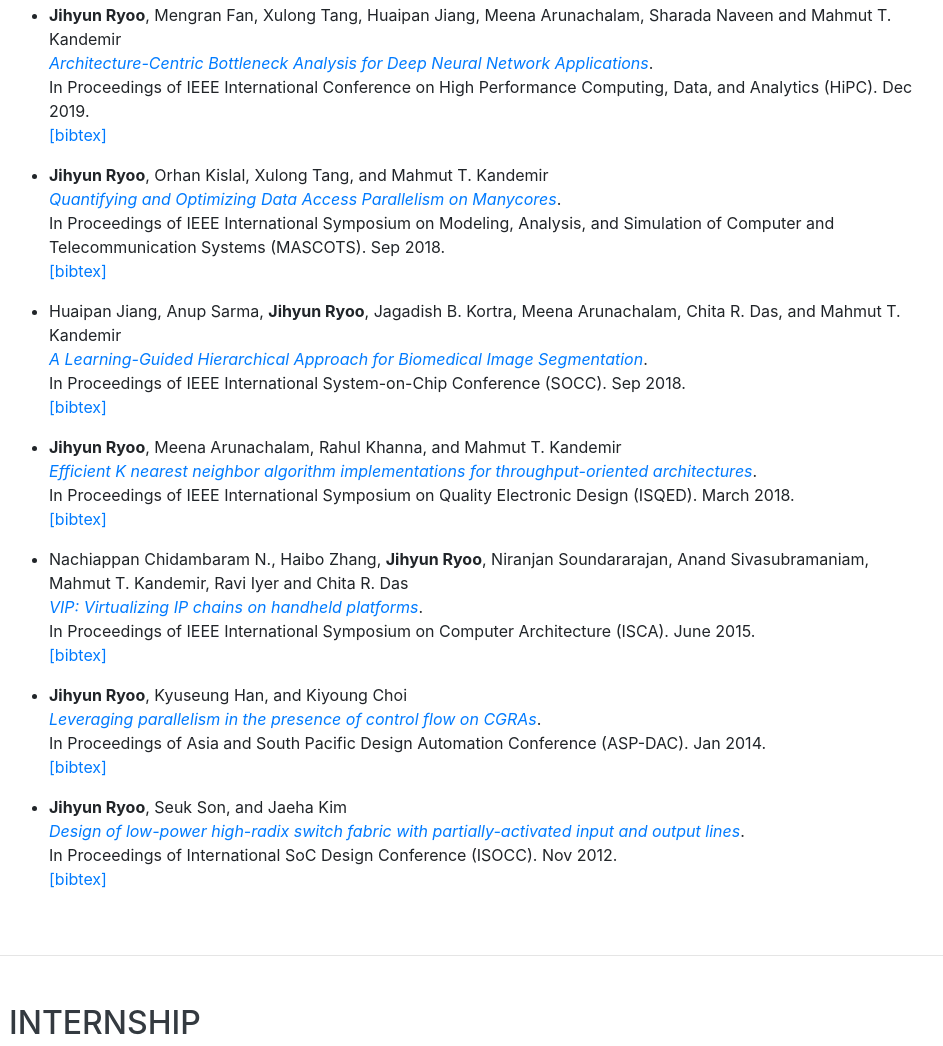
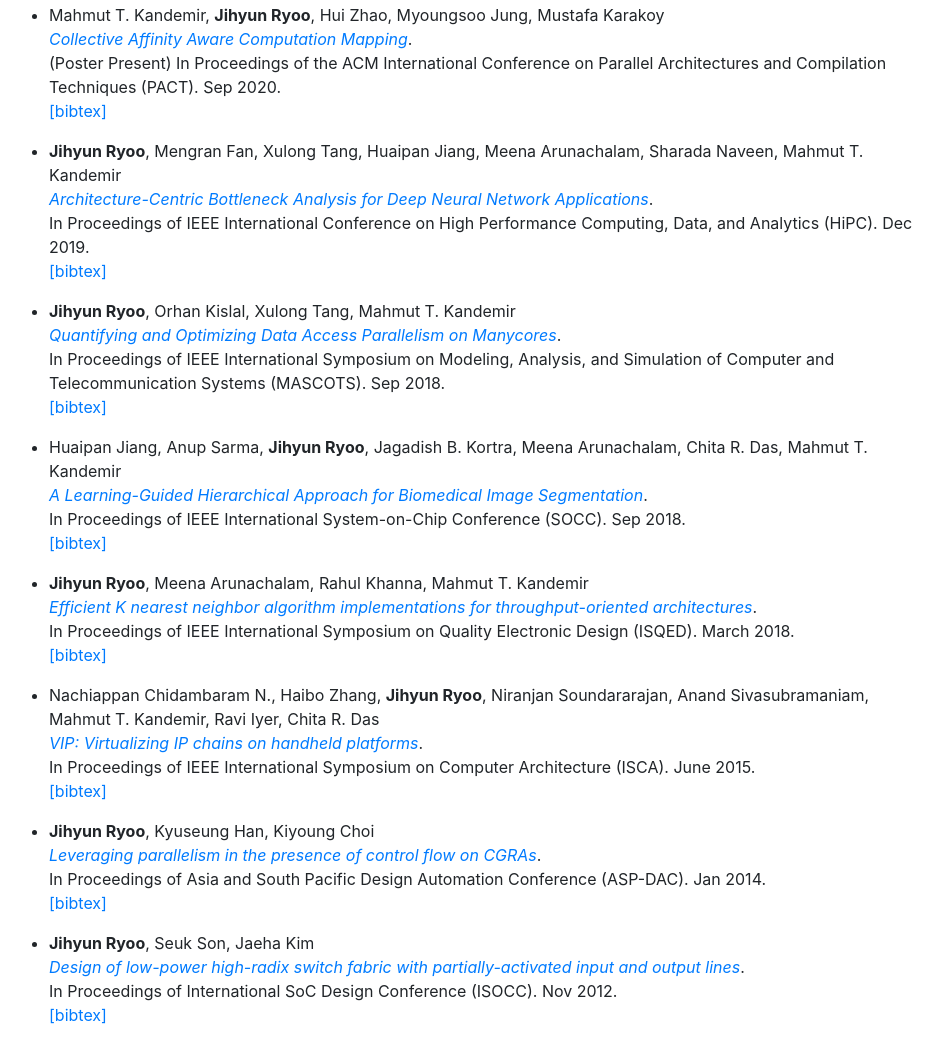
Before and after one commit to jihyun-r/jihyun-r.github.io, a website with bundled scripts: page index.html in a window 1280 px wide. Shown: the part 2534-3580 px from the top of the page, without its empty margins (311-1254 px from the left). Built offline with nearby package versions, Linux system fonts and the light colour scheme; a web font is replaced by a local one.

Commit message:
Update publication

```diff
--- a/index.html
+++ b/index.html
@@ -141,7 +141,19 @@
       <div class="w-100">
         <h2 class="mb-5">Publications</h2>
 					<ul>
-					<li><p><b>Jihyun Ryoo</b>, Mengran Fan, Xulong Tang, Huaipan Jiang, Meena Arunachalam, Sharada Naveen and Mahmut T. Kandemir <br>
+					<li><p>Mahmut T. Kandemir, <b>Jihyun Ryoo</b>, Hui Zhao, Myoungsoo Jung, Mustafa Karakoy <br>
+					<a href="https://dl.acm.org/doi/10.1145/3410463.3414661" target="_blank"> <i>Collective Affinity Aware Computation Mapping</i></a>.
+					<br>
+                    (Poster Present) In Proceedings of the ACM International Conference on Parallel Architectures and Compilation Techniques (PACT). Sep 2020.
+                    <br><a href="docs/kandemir-pact20.bib" target="_blank">[bibtex]</a>
+					<br>
+					</p>
+					</li>
+					</ul>
+
+
+					<ul>
+					<li><p><b>Jihyun Ryoo</b>, Mengran Fan, Xulong Tang, Huaipan Jiang, Meena Arunachalam, Sharada Naveen, Mahmut T. Kandemir <br>
 					<a href="https://ieeexplore.ieee.org/abstract/document/8990516" target="_blank"> <i>Architecture-Centric Bottleneck Analysis for Deep Neural Network Applications</i></a>.
 					<br>
                     In Proceedings of IEEE International Conference on High Performance Computing, Data, and Analytics (HiPC). Dec 2019.
@@ -153,7 +165,7 @@
 
 
 					<ul>
-					<li><p><b>Jihyun Ryoo</b>, Orhan Kislal, Xulong Tang, and Mahmut T. Kandemir <br>
+					<li><p><b>Jihyun Ryoo</b>, Orhan Kislal, Xulong Tang, Mahmut T. Kandemir <br>
 					<a href="https://ieeexplore.ieee.org/document/8526880" target="_blank"> <i>Quantifying and Optimizing Data Access Parallelism on Manycores</i></a>.
 					<br>
 					In Proceedings of IEEE International Symposium on Modeling, Analysis, and Simulation of Computer and Telecommunication Systems (MASCOTS). Sep 2018.
@@ -165,7 +177,7 @@
 
 
 					<ul>
-					<li><p>Huaipan Jiang, Anup Sarma, <b>Jihyun Ryoo</b>, Jagadish B. Kortra, Meena Arunachalam, Chita R. Das, and Mahmut T. Kandemir <br>
+					<li><p>Huaipan Jiang, Anup Sarma, <b>Jihyun Ryoo</b>, Jagadish B. Kortra, Meena Arunachalam, Chita R. Das, Mahmut T. Kandemir <br>
 					<a href="https://ieeexplore.ieee.org/document/8618537" target="_blank"> <i>A Learning-Guided Hierarchical Approach for Biomedical Image Segmentation</i></a>.
 					<br>
 					In Proceedings of IEEE International System-on-Chip Conference (SOCC). Sep 2018.
@@ -177,7 +189,7 @@
 
 
 					<ul>
-					<li><p><b>Jihyun Ryoo</b>, Meena Arunachalam, Rahul Khanna, and Mahmut T. Kandemir <br>
+					<li><p><b>Jihyun Ryoo</b>, Meena Arunachalam, Rahul Khanna, Mahmut T. Kandemir <br>
 					<a href="https://ieeexplore.ieee.org/stamp/stamp.jsp?arnumber=8357279" target="_blank"> <i>Efficient K nearest neighbor algorithm implementations for throughput-oriented architectures</i></a>.
 					<br>
 					In Proceedings of IEEE International Symposium on Quality Electronic Design (ISQED). March 2018.
@@ -189,7 +201,7 @@
 
 
 					<ul>
-					<li><p>Nachiappan Chidambaram N., Haibo Zhang, <b>Jihyun Ryoo</b>, Niranjan Soundararajan, Anand Sivasubramaniam, Mahmut T. Kandemir, Ravi Iyer and Chita R. Das<br>
+					<li><p>Nachiappan Chidambaram N., Haibo Zhang, <b>Jihyun Ryoo</b>, Niranjan Soundararajan, Anand Sivasubramaniam, Mahmut T. Kandemir, Ravi Iyer, Chita R. Das<br>
 					<a href="https://ieeexplore.ieee.org/document/7284102" target="_blank"> <i>VIP: Virtualizing IP chains on handheld platforms</i></a>.
 					<br>
 					In Proceedings of IEEE International Symposium on Computer Architecture (ISCA). June 2015.
@@ -201,7 +213,7 @@
 
 
 					<ul>
-					<li><p><b>Jihyun Ryoo</b>, Kyuseung Han, and Kiyoung Choi<br>
+					<li><p><b>Jihyun Ryoo</b>, Kyuseung Han, Kiyoung Choi<br>
 					<a href="https://ieeexplore.ieee.org/document/6742904" target="_blank"> <i>Leveraging parallelism in the presence of control flow on CGRAs</i></a>.
 					<br>
 					In Proceedings of Asia and South Pacific Design Automation Conference (ASP-DAC). Jan 2014.
@@ -213,7 +225,7 @@
 
 
 					<ul>
-					<li><p><b>Jihyun Ryoo</b>, Seuk Son, and Jaeha Kim<br>
+					<li><p><b>Jihyun Ryoo</b>, Seuk Son, Jaeha Kim<br>
 					<a href="https://ieeexplore.ieee.org/abstract/document/6407081" target="_blank"> <i>Design of low-power high-radix switch fabric with partially-activated input and output lines</i></a>.
 					<br>
 					In Proceedings of International SoC Design Conference (ISOCC). Nov 2012.
```
Also changed, not shown: 8 other files.
